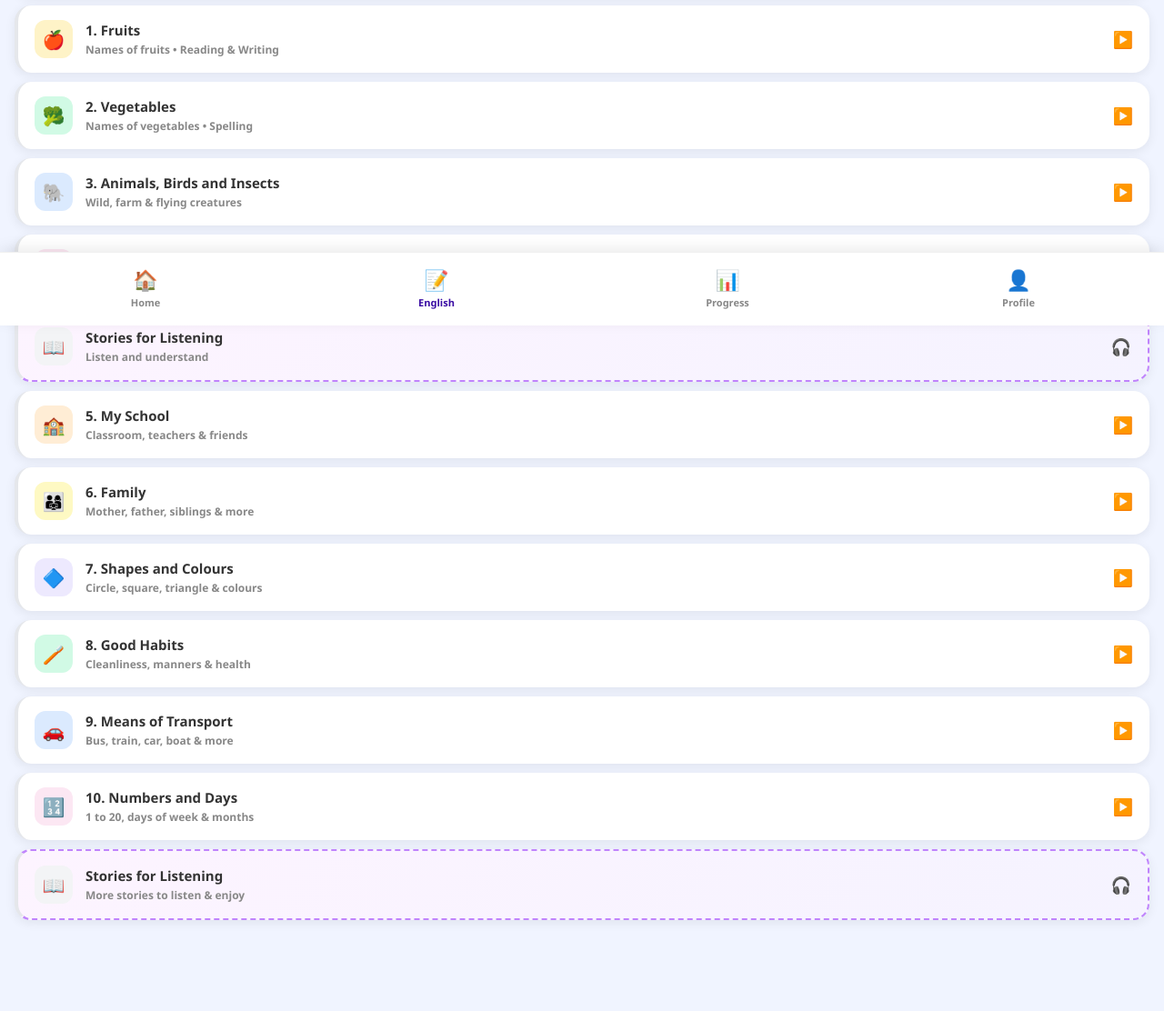
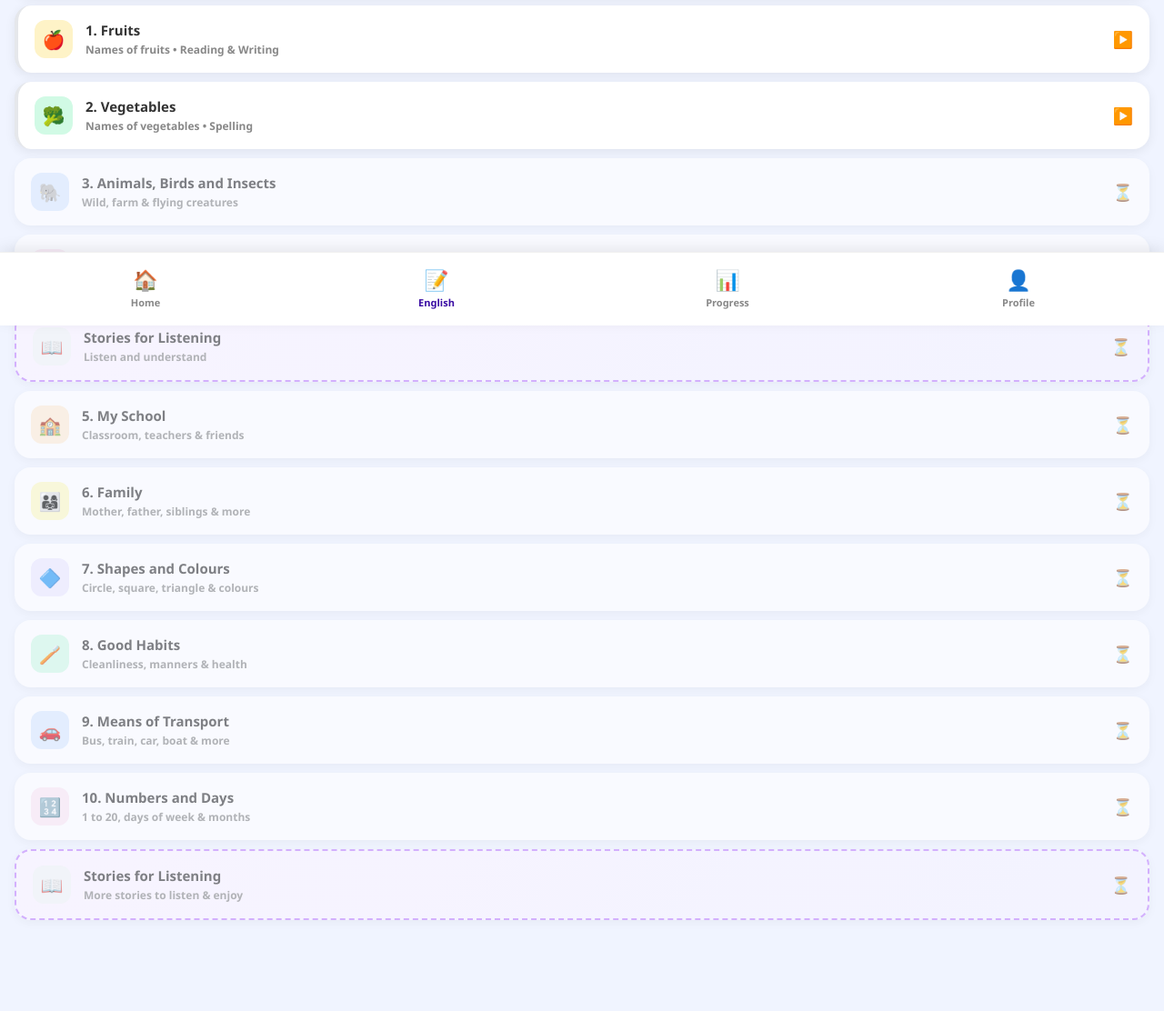
Before and after one commit to KARUNKUMAR911/vidyaai, a Flask app: page /class/1/english in a window 1280 px wide. Shown: the part 442-1554 px from the top of the page at 91% size. Run offline with Flask 3, Linux system fonts and the light colour scheme; a user stored in the database is signed in; data that the repository does not hold is empty.

```diff
--- a/app.py
+++ b/app.py
@@ -797,6 +797,7 @@ def class1_english():
     student = Student.query.get(session['student_id'])
     return render_template('class1_english_chapters.html', student=student)
 
+@app.route('/class/1/english/alphabets')
 @app.route('/class/1/english/chapter/alphabets')
 def class1_english_ch1():
     if 'student_id' not in session:
@@ -804,6 +805,7 @@ def class1_english_ch1():
     student = Student.query.get(session['student_id'])
     return render_template('class1_english_ch1.html', student=student)
 
+@app.route('/class/1/english/fruits')
 @app.route('/class/1/english/vegetables')
 def class1_english_ch2():
     if 'student_id' not in session:
--- a/templates/class1_english_chapters.html
+++ b/templates/class1_english_chapters.html
@@ -206,105 +206,103 @@
     </a>
 
     <!-- Chapter 3 -->
-    <a href="/class/1/english/animals" class="chapter-card animal-card notstarted">
+    <a href="#" onclick="return false;" class="chapter-card animal-card locked">
         <div class="chapter-num">🐘</div>
         <div class="chapter-info">
             <div class="chapter-title">3. Animals, Birds and Insects</div>
             <div class="chapter-meta">Wild, farm & flying creatures</div>
         </div>
-        <div class="chapter-status">▶️</div>
+        <div class="chapter-status">⏳</div>
     </a>
 
     <!-- Chapter 4 -->
-    <a href="/class/1/english/body" class="chapter-card body-card notstarted">
+    <a href="#" onclick="return false;" class="chapter-card body-card locked">
         <div class="chapter-num">👁️</div>
         <div class="chapter-info">
             <div class="chapter-title">4. Parts of the Body</div>
             <div class="chapter-meta">Head, eyes, ears, nose & more</div>
         </div>
-        <div class="chapter-status">▶️</div>
+        <div class="chapter-status">⏳</div>
     </a>
 
     <!-- Stories for Listening 1 -->
-    <div class="chapter-card stories-card story-card notstarted"
-         onclick="location.href='/class/1/english/story1'">
+    <div class="chapter-card stories-card story-card locked">
         <div class="chapter-num">📖</div>
         <div class="chapter-info">
             <div class="chapter-title">Stories for Listening</div>
             <div class="chapter-meta">Listen and understand</div>
         </div>
-        <div class="chapter-status">🎧</div>
+        <div class="chapter-status">⏳</div>
     </div>
 
     <!-- Chapter 5 -->
-    <a href="/class/1/english/school" class="chapter-card school-card notstarted">
+    <a href="#" onclick="return false;" class="chapter-card school-card locked">
         <div class="chapter-num">🏫</div>
         <div class="chapter-info">
             <div class="chapter-title">5. My School</div>
             <div class="chapter-meta">Classroom, teachers & friends</div>
         </div>
-        <div class="chapter-status">▶️</div>
+        <div class="chapter-status">⏳</div>
     </a>
 
     <!-- Chapter 6 -->
-    <a href="/class/1/english/family" class="chapter-card family-card notstarted">
+    <a href="#" onclick="return false;" class="chapter-card family-card locked">
         <div class="chapter-num">👨‍👩‍👧</div>
         <div class="chapter-info">
             <div class="chapter-title">6. Family</div>
             <div class="chapter-meta">Mother, father, siblings & more</div>
         </div>
-        <div class="chapter-status">▶️</div>
+        <div class="chapter-status">⏳</div>
     </a>
 
     <!-- Chapter 7 -->
-    <a href="/class/1/english/shapes" class="chapter-card shapes-card notstarted">
+    <a href="#" onclick="return false;" class="chapter-card shapes-card locked">
         <div class="chapter-num">🔷</div>
         <div class="chapter-info">
             <div class="chapter-title">7. Shapes and Colours</div>
             <div class="chapter-meta">Circle, square, triangle & colours</div>
         </div>
-        <div class="chapter-status">▶️</div>
+        <div class="chapter-status">⏳</div>
     </a>
 
     <!-- Chapter 8 -->
-    <a href="/class/1/english/habits" class="chapter-card habits-card notstarted">
+    <a href="#" onclick="return false;" class="chapter-card habits-card locked">
         <div class="chapter-num">🪥</div>
         <div class="chapter-info">
             <div class="chapter-title">8. Good Habits</div>
             <div class="chapter-meta">Cleanliness, manners & health</div>
         </div>
-        <div class="chapter-status">▶️</div>
+        <div class="chapter-status">⏳</div>
     </a>
 
     <!-- Chapter 9 -->
-    <a href="/class/1/english/transport" class="chapter-card trans-card notstarted">
+    <a href="#" onclick="return false;" class="chapter-card trans-card locked">
         <div class="chapter-num">🚗</div>
         <div class="chapter-info">
             <div class="chapter-title">9. Means of Transport</div>
             <div class="chapter-meta">Bus, train, car, boat & more</div>
         </div>
-        <div class="chapter-status">▶️</div>
+        <div class="chapter-status">⏳</div>
     </a>
 
     <!-- Chapter 10 -->
-    <a href="/class/1/english/numbers" class="chapter-card numbers-card notstarted">
+    <a href="#" onclick="return false;" class="chapter-card numbers-card locked">
         <div class="chapter-num">🔢</div>
         <div class="chapter-info">
             <div class="chapter-title">10. Numbers and Days</div>
             <div class="chapter-meta">1 to 20, days of week & months</div>
         </div>
-        <div class="chapter-status">▶️</div>
+        <div class="chapter-status">⏳</div>
     </a>
 
     <!-- Stories for Listening 2 -->
-    <div class="chapter-card stories-card story-card notstarted"
-         onclick="location.href='/class/1/english/story2'">
+    <div class="chapter-card stories-card story-card locked">
         <div class="chapter-num">📖</div>
         <div class="chapter-info">
             <div class="chapter-title">Stories for Listening</div>
             <div class="chapter-meta">More stories to listen & enjoy</div>
         </div>
-        <div class="chapter-status">🎧</div>
+        <div class="chapter-status">⏳</div>
     </div>
 
 </div>
```
